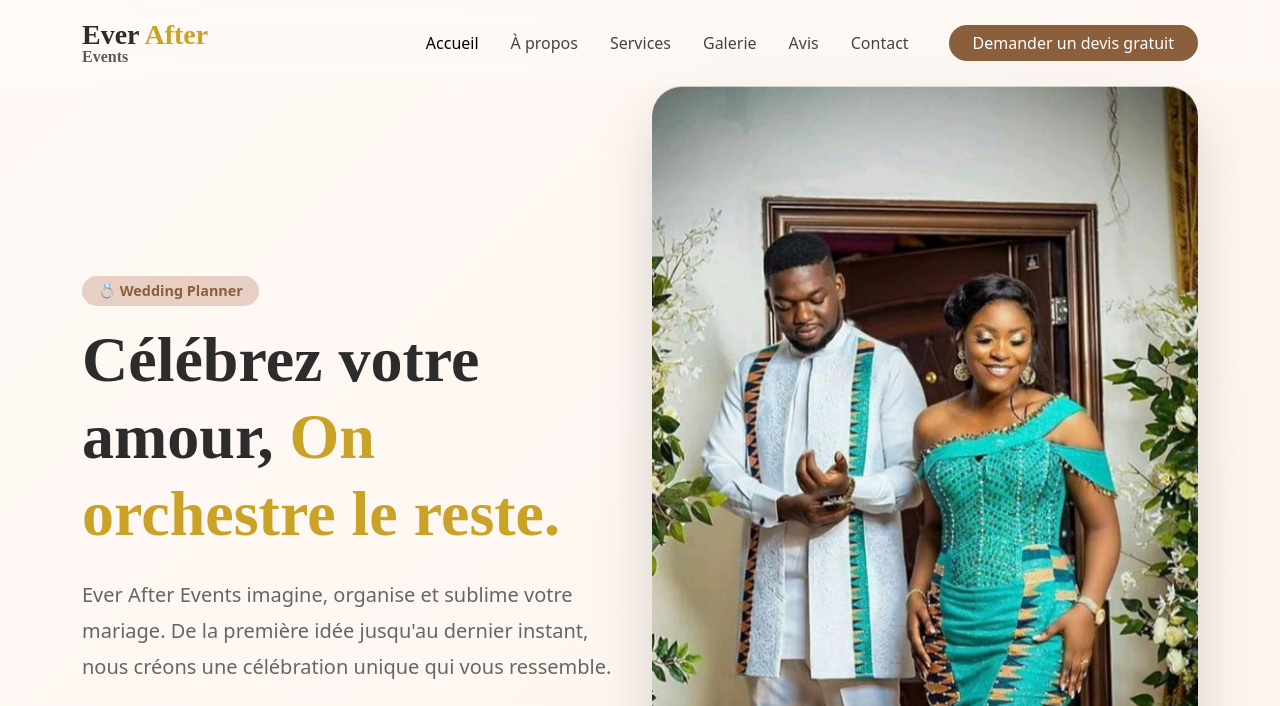
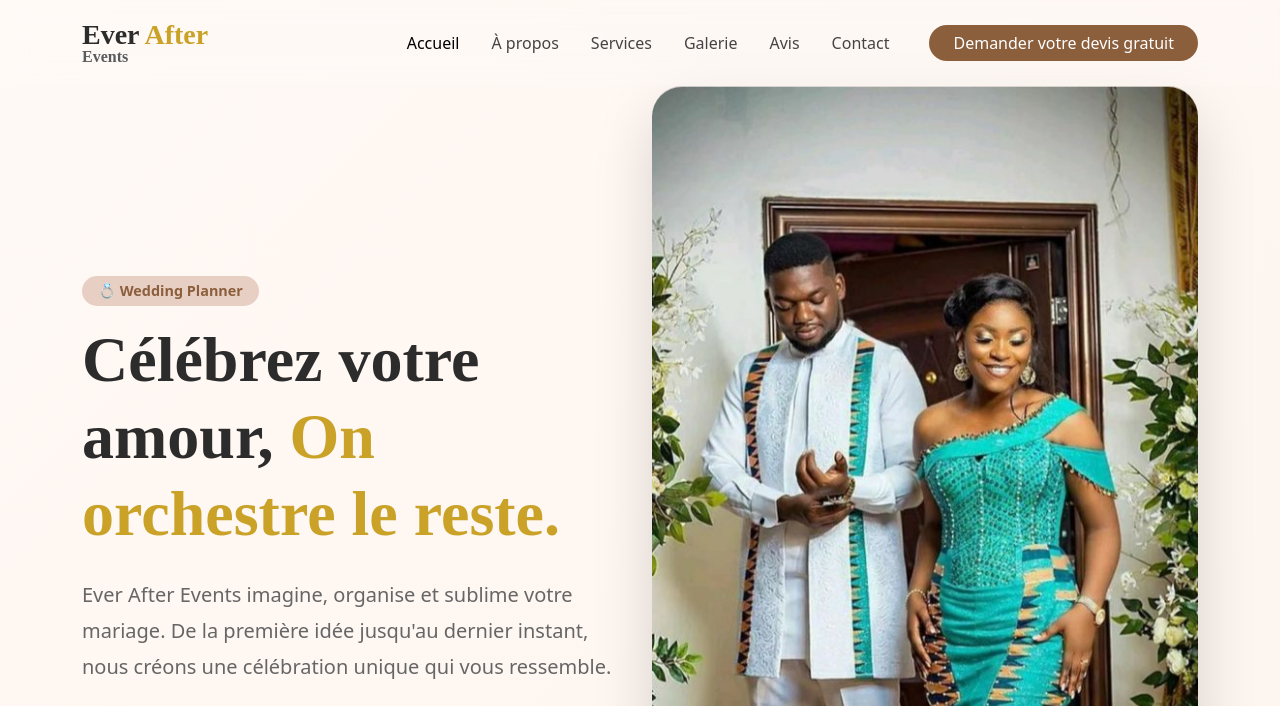
Before and after one commit to justintjs12/EverAfterEvents, a plain HTML site: page index.html in a window 1280 px wide. Shown: the top 706 px of the page. Drawn offline with nearby package versions, Linux system fonts and the light colour scheme; a web font is replaced by a local one.

Commit message:
7è  modif

```diff
--- a/index.html
+++ b/index.html
@@ -125,7 +125,7 @@
 
               <li class="nav-item ms-lg-3">
                 <a href="#contact" class="btn btn-warning rounded-pill px-4">
-                  Demander un devis gratuit
+                  Demander votre devis gratuit
                 </a>
               </li>
             </ul>
```
